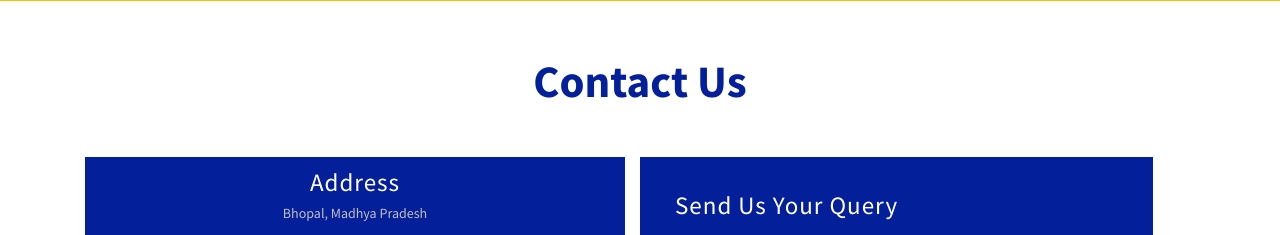
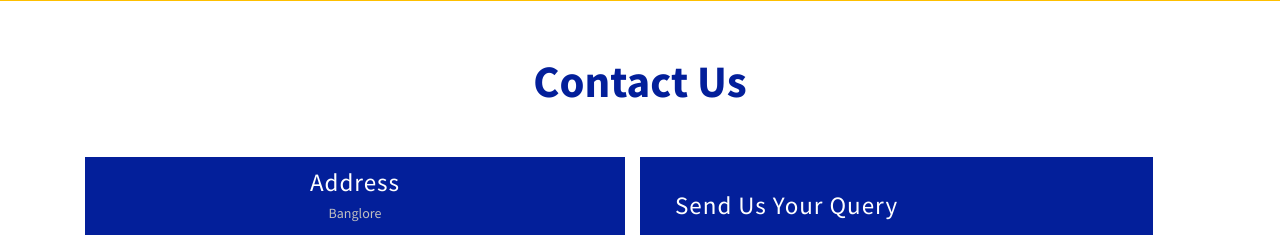
Before and after one commit to jainsahabsexy/helperHands, a PHP site: page /contact.php in a window 1280 px wide. Shown: the part 750-985 px from the top of the page. Run offline with PHP 8.4, Linux system fonts and the light colour scheme.

Commit message:
Update contact.php

```diff
--- a/IndianHelpsNew/contact.php
+++ b/IndianHelpsNew/contact.php
@@ -74,7 +74,7 @@ Smartphone Compatible web template, free webdesigns for Nokia, Samsung, LG, Sony
 				<div class="col-md-6 contact-left">
 					<div class="contact-top">
 						<h4>address </h4>
-						<p>Bhopal, Madhya Pradesh</p>
+						<p>Banglore</p>
 					</div>
 					<div class="contact-bottom">
 
```
